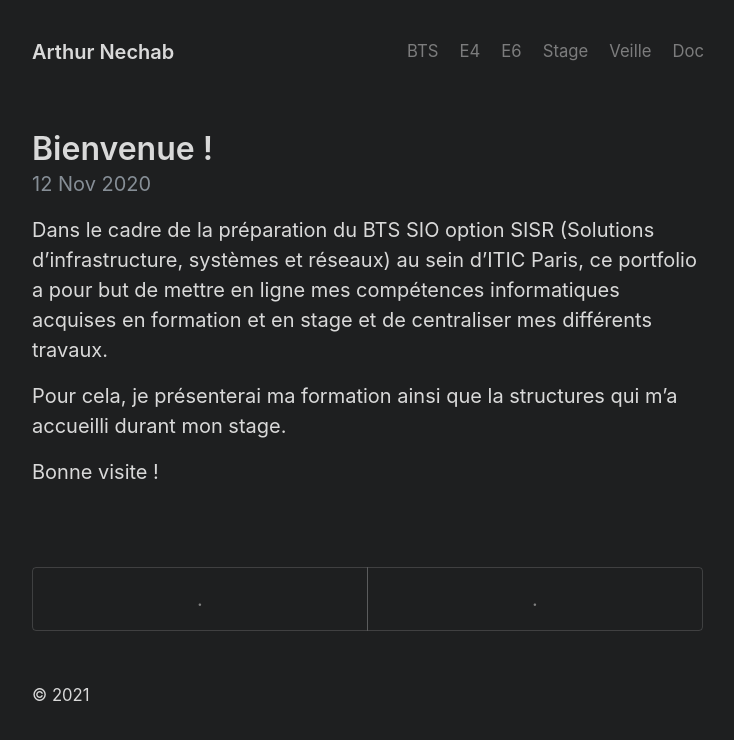
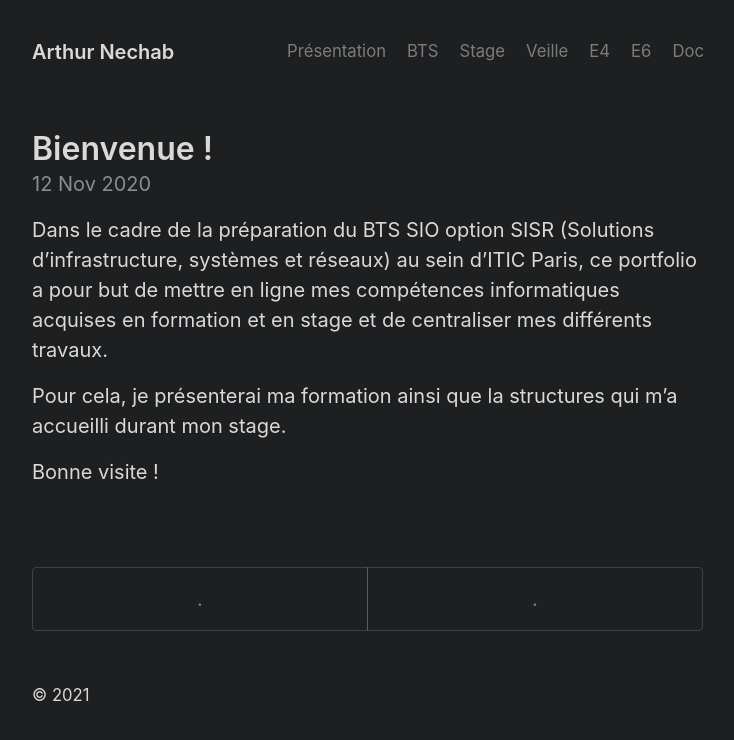
Before and after one commit to arthur-nechab/portfolio, a Jekyll site: the page built from index.html, in a window 1280 px wide. Shown: the top 740 px of the page, without its empty margins (272-1006 px from the left). Built offline with Jekyll 4.4.1, drawn with Linux system fonts in a browser that asks for light colours; the list of posts is cut into pages by our own code; some of the changed lines change nothing that is shown.

Commit message:
Update _config.yml

```diff
--- a/_config.yml
+++ b/_config.yml
@@ -37,8 +37,17 @@ version: 3.0.0
 # Navbar page list
 nav:
 
+- title: Présentation
+  url: /cv
+
 - title: BTS
   url: /bts
+
+- title: Stage
+  url: /stage
+
+- title: Veille
+  url: /veille
 
 - title: E4
   url: /e4
@@ -46,11 +55,5 @@ nav:
 - title: E6
   url: /e6
 
-- title: Stage
-  url: /stage
-
-- title: Veille
-  url: /veille
-
 - title: Doc
   url: /doc
```
